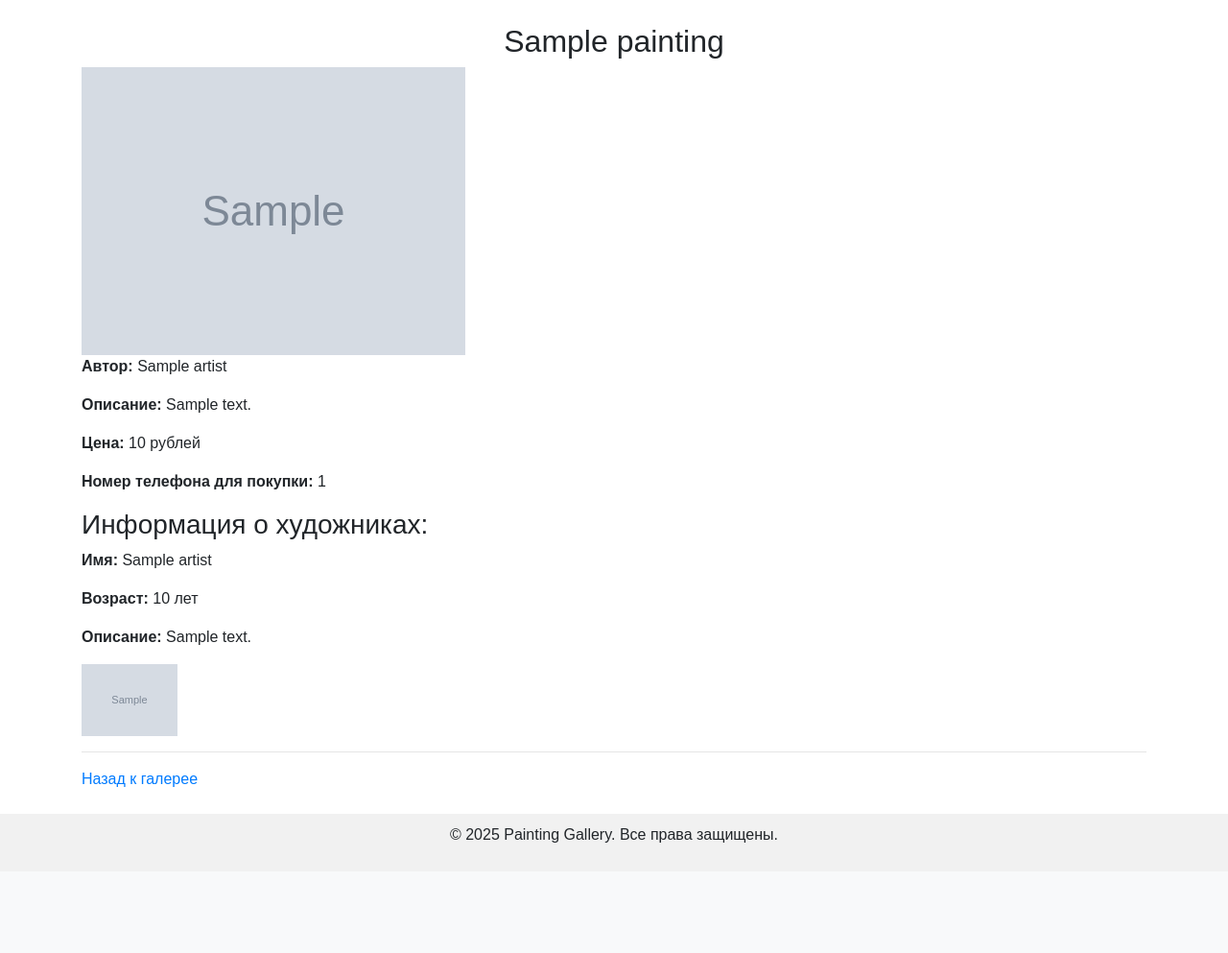
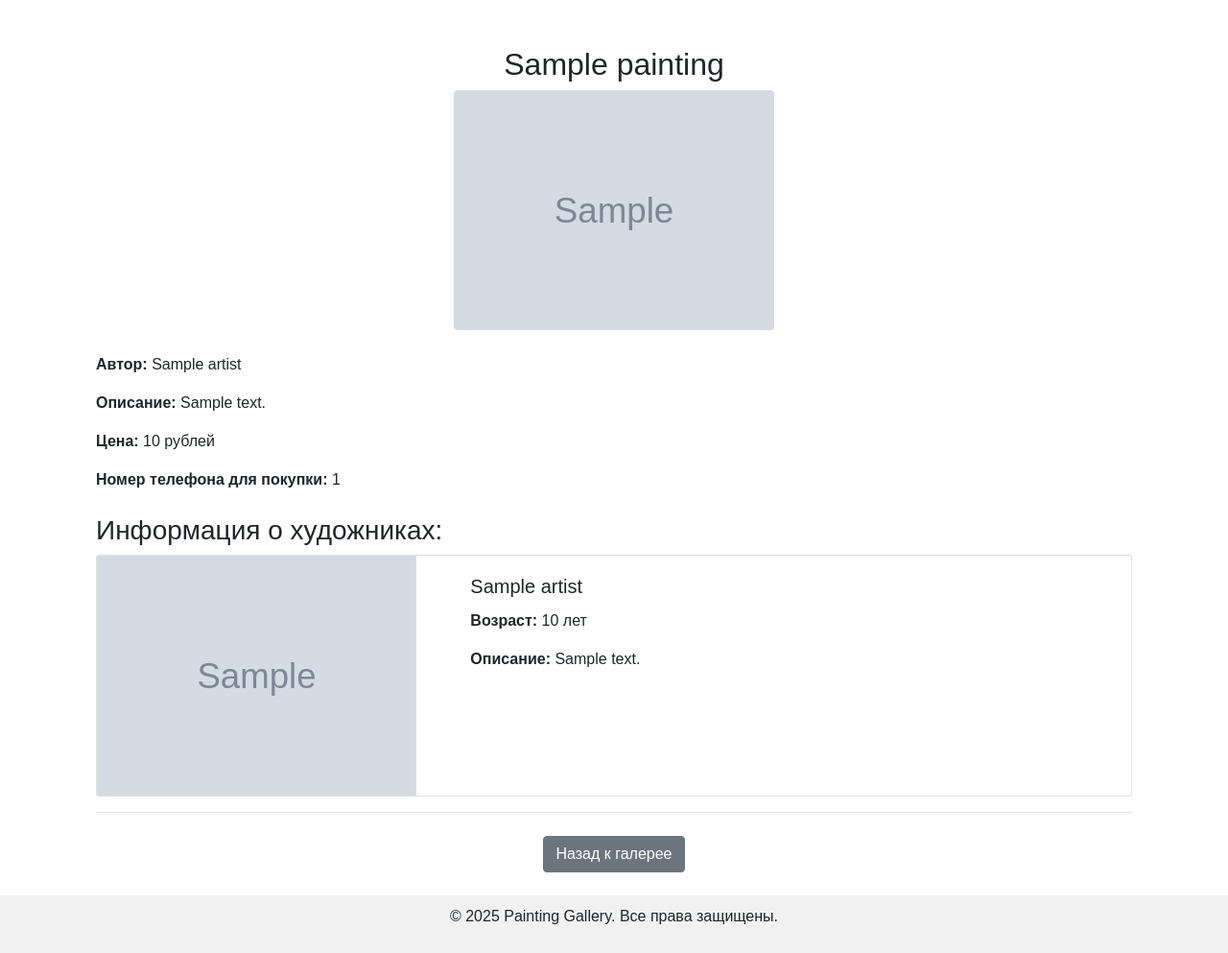
Before and after one commit to dontel-dim/WEB_DPO, a Django app: template Gallery/templates/paintingapp/painting_detail.html in a window 1280 px wide. Shown: the part 56-1049 px from the top of the page at 96% size. Before the commit the page ends 934 px from the top, so only its background shows below. Run offline with Django 3.2, Linux system fonts and the light colour scheme; the template is opened without the code that fills it: most values are stand-ins (such as "Sample title", 1, 10 or a date in 2020); grey boxes marked "Sample" are stand-in pictures; some libraries are stand-ins or nearby versions.

Commit message:
css для картин

```diff
--- a/Gallery/static/css/styles.css
+++ b/Gallery/static/css/styles.css
@@ -73,3 +73,16 @@ h2 {
 .container {
     margin-top: 25px;
 }
+
+.card {
+    transition: transform 0.2s;
+}
+
+.card:hover {
+    transform: scale(1.05);
+}
+
+img {
+    max-height: 250px;
+    object-fit: cover;
+}
--- a/Gallery/templates/paintingapp/painting_detail.html
+++ b/Gallery/templates/paintingapp/painting_detail.html
@@ -3,8 +3,14 @@
 {% block title %}{{ painting.title }} - Детали{% endblock %}
 
 {% block content %}
-<h2>{{ painting.title }}</h2>
-<img src="{{ painting.image.url }}" alt="{{ painting.title }}" style="max-width: 100%;">
+<div class="container mt-5">
+    <h2 class="text-center">{{ painting.title }}</h2>
+
+    <div class="text-center mb-4">
+        <img src="{{ painting.image.url }}" alt="{{ painting.title }}" class="img-fluid rounded">
+    </div>
+
+    <div class="mb-4">
         <p><strong>Автор:</strong>
             {% for artist in painting.artist.all %}
                 {{ artist.name }}{% if not forloop.last %}, {% endif %}
@@ -12,18 +18,30 @@
         </p>
         <p><strong>Описание:</strong> {{ painting.description }}</p>
         <p><strong>Цена:</strong> {{ painting.price }} рублей</p>
-<p><strong>Номер телефона для покупки: </strong> {{ painting.phone_number}}</p>
+        <p><strong>Номер телефона для покупки:</strong> {{ painting.phone_number }}</p>
+    </div>
 
-<h3>Информация о художниках:</h3>
+    <h3 class="mt-4">Информация о художниках:</h3>
     {% for artist in painting.artist.all %}
-    <div>
-        <p><strong>Имя:</strong> {{ artist.name }}</p>
-        <p><strong>Возраст:</strong> {{ artist.age }} лет</p>
-        <p><strong>Описание:</strong> {{ artist.description }}</p>
-        <img src="{{ artist.image.url }}" alt="{{ artist.name }}" style="max-width: 100px;">
+        <div class="card mb-3">
+            <div class="row g-0">
+                <div class="col-md-4">
+                    <img src="{{ artist.image.url }}" alt="{{ artist.name }}" class="img-fluid rounded-start" style="max-width: 100%;">
+                </div>
+                <div class="col-md-8">
+                    <div class="card-body">
+                        <h5 class="card-title">{{ artist.name }}</h5>
+                        <p class="card-text"><strong>Возраст:</strong> {{ artist.age }} лет</p>
+                        <p class="card-text"><strong>Описание:</strong> {{ artist.description }}</p>
+                    </div>
+                </div>
+            </div>
         </div>
         <hr>
     {% endfor %}
 
-<a href="{% url 'painting_list' %}">Назад к галерее</a>
+    <div class="text-center mt-4">
+        <a href="{% url 'painting_list' %}" class="btn btn-secondary">Назад к галерее</a>
+    </div>
+</div>
 {% endblock %}
```
Also changed, not shown: Gallery/templates/paintingapp/painting_list.html (+19 -14 lines). Lines whose indentation alone changed are shown as unchanged.
